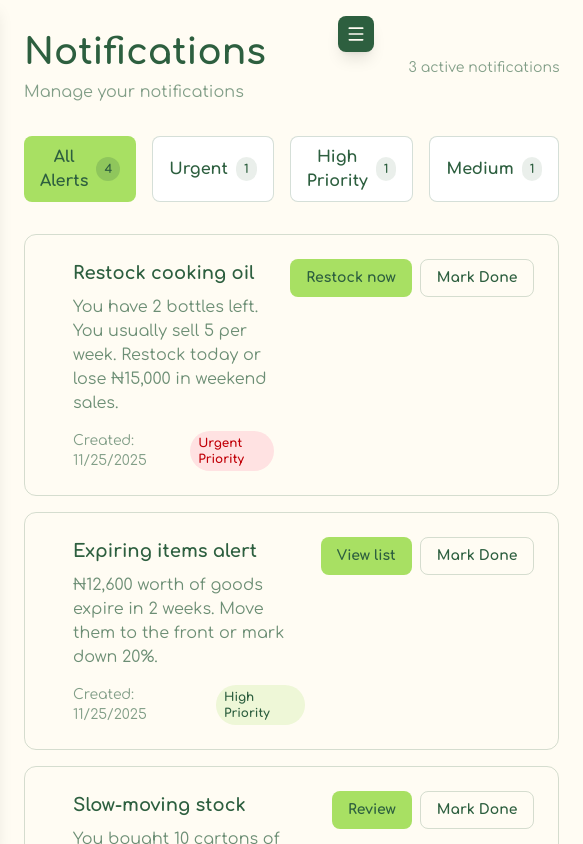
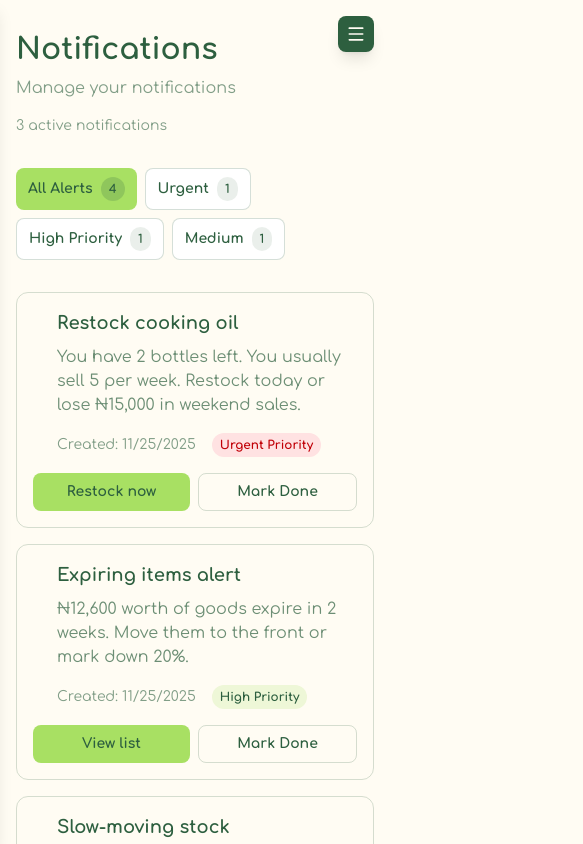
Before and after one commit to Incognitol07/smart-inventory, a Next.js app: page /dashboard/notifications in a window 390 px wide. Shown: the top 844 px of the page, 583 px wide, since content can reach past the window. Built offline with nearby package versions, Linux system fonts and the light colour scheme.

Commit message:
feat: enhance NotificationsPage layout for improved responsiveness and mobile display

```diff
--- a/app/dashboard/notifications/page.tsx
+++ b/app/dashboard/notifications/page.tsx
@@ -24,7 +24,9 @@ export default function NotificationsPage() {
   const [showViewExpiringModal, setShowViewExpiringModal] = useState(false);
   const [showRestockModal, setShowRestockModal] = useState(false);
   const [showResolveModal, setShowResolveModal] = useState(false);
-  const [selectedAlert, setSelectedAlert] = useState<NotificationItem | null>(null);
+  const [selectedAlert, setSelectedAlert] = useState<NotificationItem | null>(
+    null
+  );
 
   // Mock notifications data
   const [notifications, setNotifications] = useState<NotificationItem[]>([
@@ -85,32 +87,30 @@ export default function NotificationsPage() {
   return (
     <div className="min-h-screen bg-cream text-deep-forest">
       {/* Main Content */}
-      <div className="max-w-7xl mx-auto px-6 py-8">
+      <div className="max-w-7xl mx-auto px-4 sm:px-6 py-8">
         <motion.div
           initial={{ opacity: 0, y: 20 }}
           animate={{ opacity: 1, y: 0 }}
           className="space-y-8"
         >
           {/* Header */}
-          <div className="flex items-center justify-between">
+          <div className="flex flex-col sm:flex-row items-start sm:items-center justify-between gap-4">
             <div>
-              <h1 className="text-4xl font-bold text-deep-forest mb-2">
+              <h1 className="text-3xl sm:text-4xl font-bold text-deep-forest mb-2">
                 Notifications
               </h1>
-              <p className="text-deep-forest/60">
-                Manage your notifications
-              </p>
+              <p className="text-deep-forest/60">Manage your notifications</p>
             </div>
             <div className="flex items-center gap-4">
               <span className="text-sm text-deep-forest/60">
-                {notifications.filter((a) => a.status === "active").length} active
-                notifications
+                {notifications.filter((a) => a.status === "active").length}{" "}
+                active notifications
               </span>
             </div>
           </div>
 
           {/* Filter Tabs */}
-          <div className="flex gap-4">
+          <div className="flex flex-wrap gap-2 sm:gap-4">
             {[
               { key: "all", label: "All Alerts", count: notifications.length },
               {
@@ -142,7 +142,7 @@ export default function NotificationsPage() {
                 onClick={() =>
                   setFilter(tab.key as "all" | "urgent" | "high" | "medium")
                 }
-                className={`px-4 py-2 rounded-lg font-semibold flex items-center gap-2 ${
+                className={`px-3 sm:px-4 py-2 rounded-lg font-semibold text-sm sm:text-base flex items-center gap-2 ${
                   filter === tab.key
                     ? "bg-granny-green text-deep-forest"
                     : "bg-white text-deep-forest border border-deep-forest/20"
@@ -170,10 +170,10 @@ export default function NotificationsPage() {
                 initial={{ opacity: 0, y: 10 }}
                 animate={{ opacity: 1, y: 0 }}
                 transition={{ delay: idx * 0.05 }}
-                className={`p-6 rounded-xl border border-deep-forest/20`}
+                className={`p-4 sm:p-6 rounded-xl border border-deep-forest/20`}
               >
-                <div className="flex items-start justify-between gap-4">
-                  <div className="flex items-start gap-3 flex-1">
+                <div className="flex flex-col sm:flex-row items-start justify-between gap-4">
+                  <div className="flex items-start gap-3 flex-1 w-full">
                     <div className={`w-3 h-3 rounded-full mt-1`}></div>
                     <div className="flex-1">
                       <div className="flex items-center gap-2 mb-2">
@@ -211,7 +211,7 @@ export default function NotificationsPage() {
                       </div>
                     </div>
                   </div>
-                  <div className="flex gap-2">
+                  <div className="flex gap-2 w-full sm:w-auto">
                     {alert.status === "active" && (
                       <>
                         <motion.button
@@ -225,7 +225,7 @@ export default function NotificationsPage() {
                               setShowRestockModal(true);
                             }
                           }}
-                          className="px-4 py-2 bg-granny-green text-deep-forest rounded-lg font-semibold text-sm"
+                          className="flex-1 sm:flex-none px-4 py-2 bg-granny-green text-deep-forest rounded-lg font-semibold text-sm"
                         >
                           {alert.action}
                         </motion.button>
@@ -236,7 +236,7 @@ export default function NotificationsPage() {
                             setSelectedAlert(alert);
                             setShowResolveModal(true);
                           }}
-                          className="px-4 py-2 border border-deep-forest/20 text-deep-forest rounded-lg font-semibold text-sm hover:bg-deep-forest/5"
+                          className="flex-1 sm:flex-none px-4 py-2 border border-deep-forest/20 text-deep-forest rounded-lg font-semibold text-sm hover:bg-deep-forest/5"
                         >
                           Mark Done
                         </motion.button>
@@ -273,7 +273,7 @@ export default function NotificationsPage() {
           )}
 
           {/* Summary Stats */}
-          <div className="grid md:grid-cols-4 gap-4">
+          <div className="grid grid-cols-2 md:grid-cols-4 gap-4">
             {[
               {
                 label: "Active Alerts",
```
